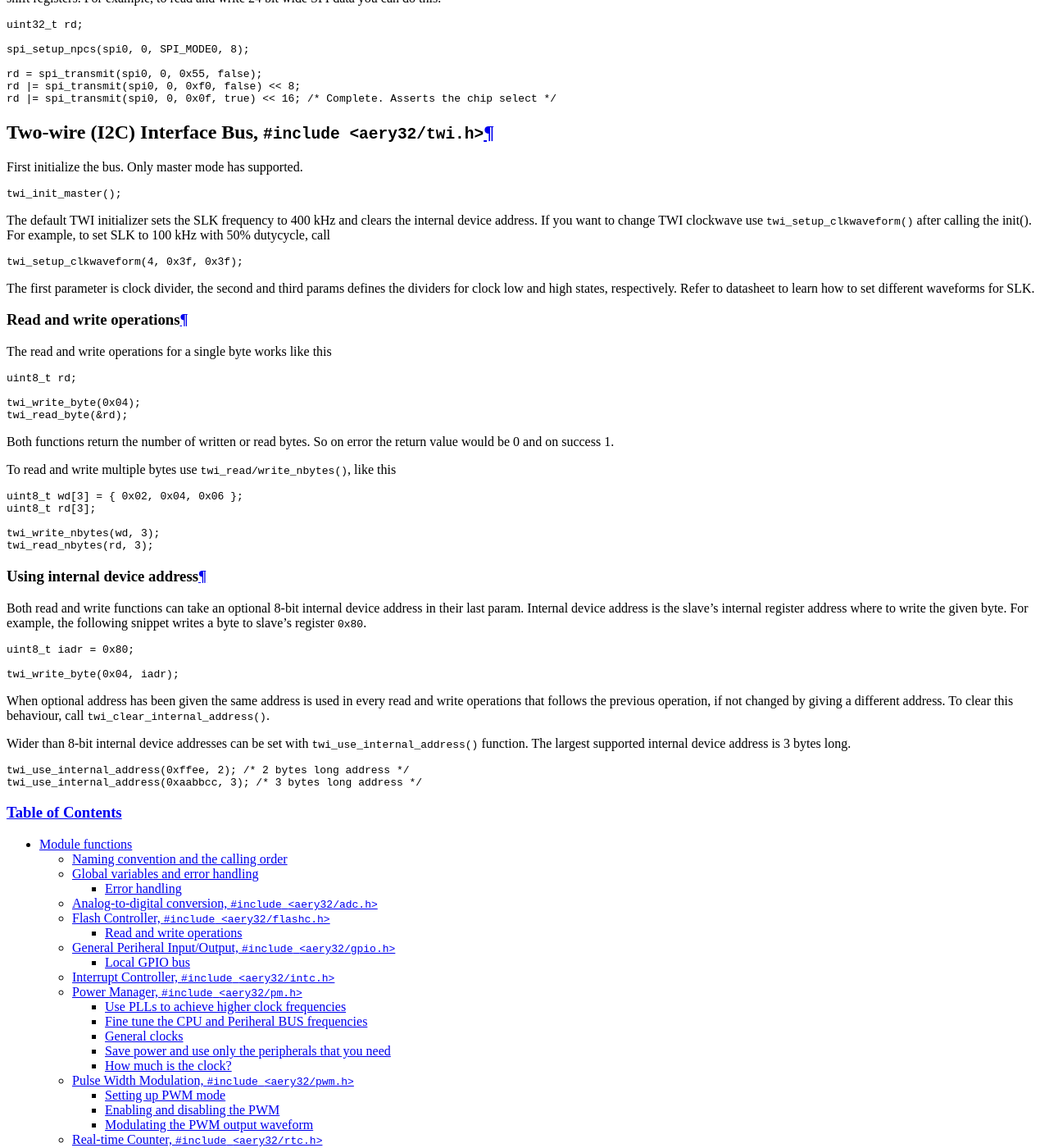
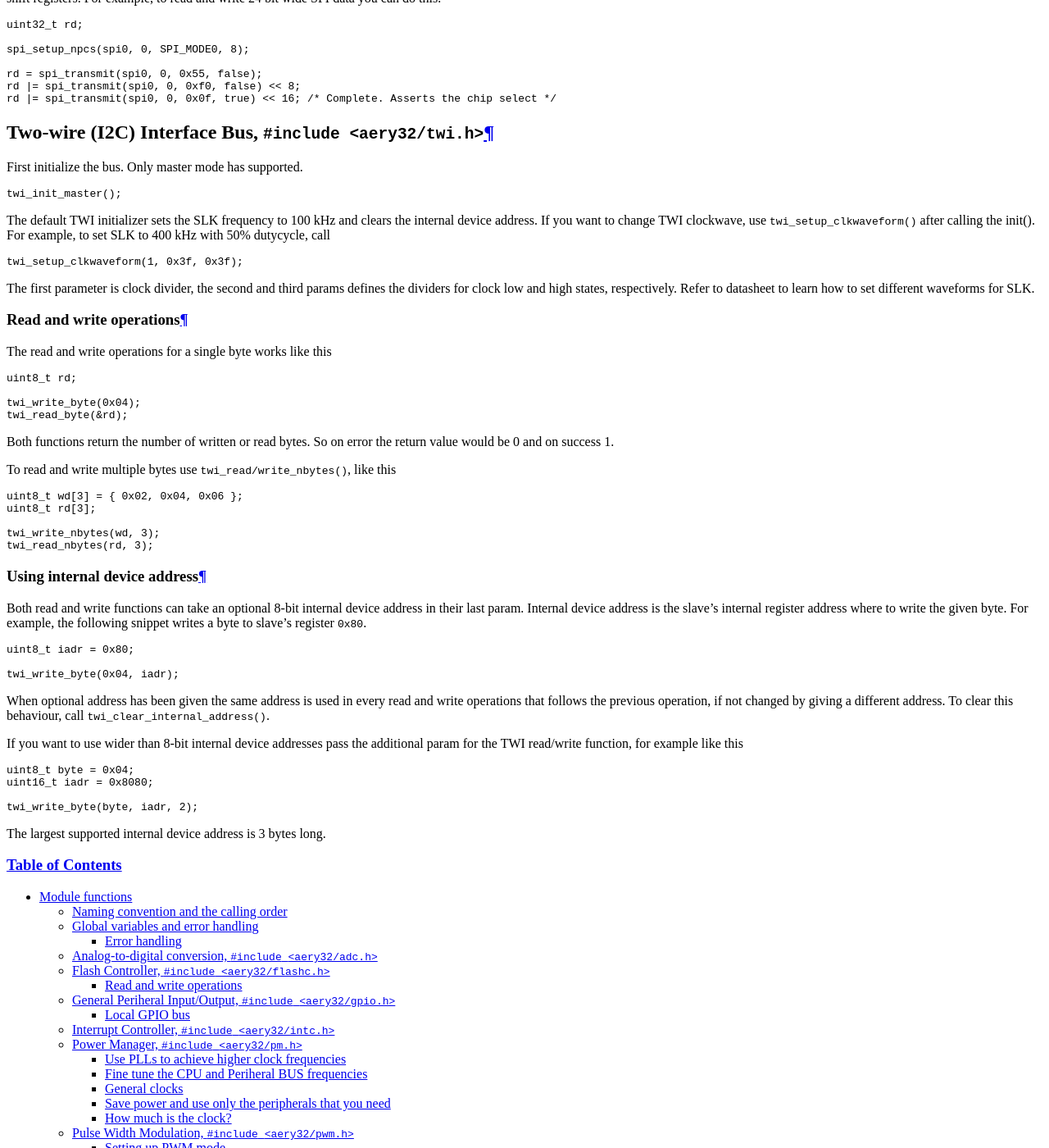
Before and after one commit to aery32/aery32-refguide, a Sphinx documentation site: the page built from source/module_functions.rst, in a window 1280 px wide and 1400 px high, scrolled down 11528 px. Shown: the whole window at 82% size. Built offline with Sphinx 7.4.7, drawn with Linux system fonts in a browser that asks for light colours.

Commit message:
Update twi docs

```diff
--- a/source/module_functions.rst
+++ b/source/module_functions.rst
@@ -788,11 +788,11 @@ First initialize the bus. Only master mode has supported.
 
     twi_init_master();
 
-The default TWI initializer sets the SLK frequency to 400 kHz and clears the internal device address. If you want to change TWI clockwave use ``twi_setup_clkwaveform()`` after calling the init(). For example, to set SLK to 100 kHz with 50% dutycycle, call
+The default TWI initializer sets the SLK frequency to 100 kHz and clears the internal device address. If you want to change TWI clockwave, use ``twi_setup_clkwaveform()`` after calling the init(). For example, to set SLK to 400 kHz with 50% dutycycle, call
 
 .. code-block:: c++
 
-    twi_setup_clkwaveform(4, 0x3f, 0x3f);
+    twi_setup_clkwaveform(1, 0x3f, 0x3f);
 
 The first parameter is clock divider, the second and third params defines the dividers for clock low and high states, respectively. Refer to datasheet to learn how to set different waveforms for SLK.
 
@@ -833,9 +833,13 @@ Both read and write functions can take an optional 8-bit internal device address
 
 When optional address has been given the same address is used in every read and write operations that follows the previous operation, if not changed by giving a different address. To clear this behaviour, call ``twi_clear_internal_address()``.
 
-Wider than 8-bit internal device addresses can be set with ``twi_use_internal_address()`` function. The largest supported internal device address is 3 bytes long.
+If you want to use wider than 8-bit internal device addresses pass the additional param for the TWI read/write function, for example like this
 
 .. code-block:: c++
 
-    twi_use_internal_address(0xffee, 2); /* 2 bytes long address */
-    twi_use_internal_address(0xaabbcc, 3); /* 3 bytes long address */
+    uint8_t byte = 0x04;
+    uint16_t iadr = 0x8080;
+
+    twi_write_byte(byte, iadr, 2);
+
+The largest supported internal device address is 3 bytes long.
```
